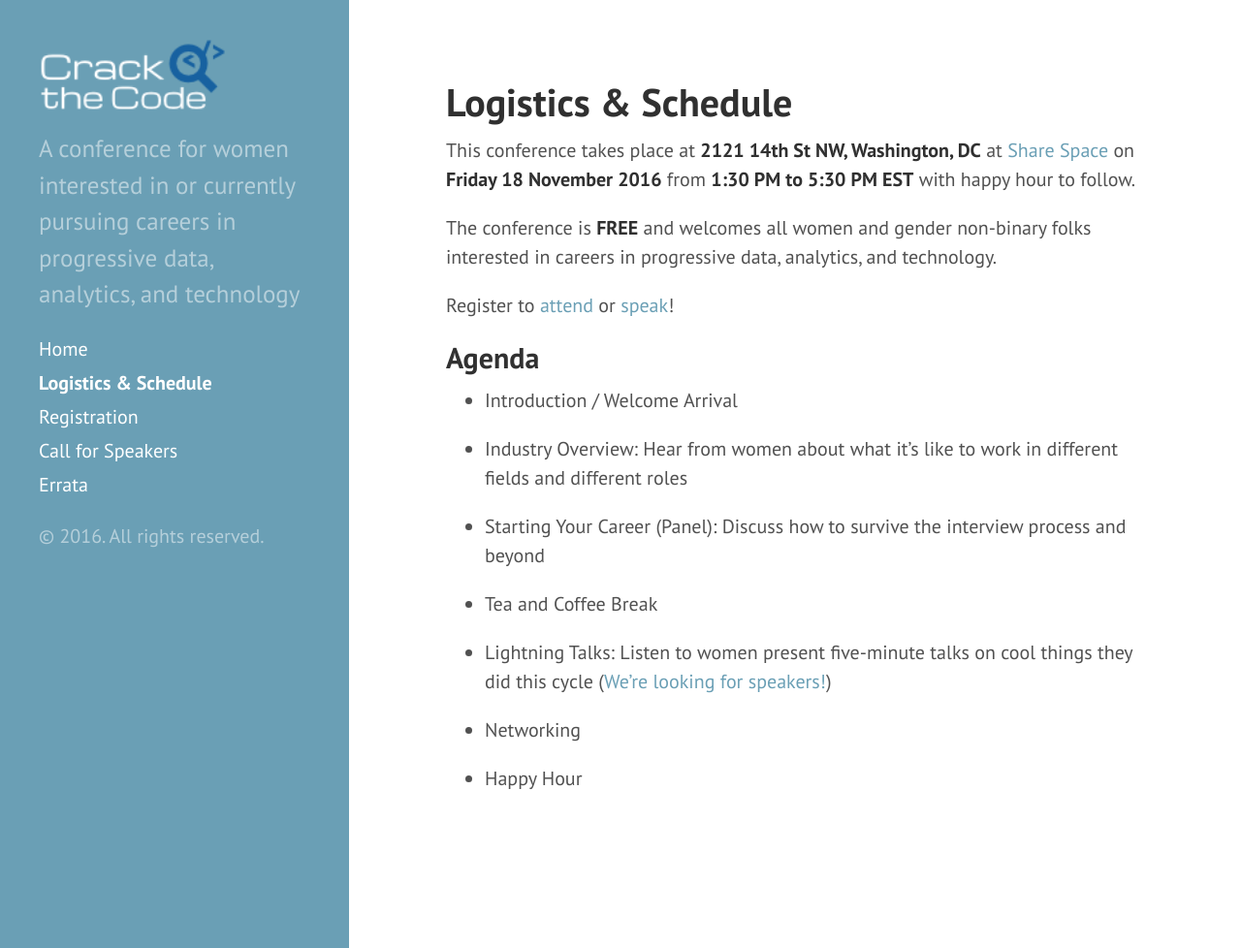
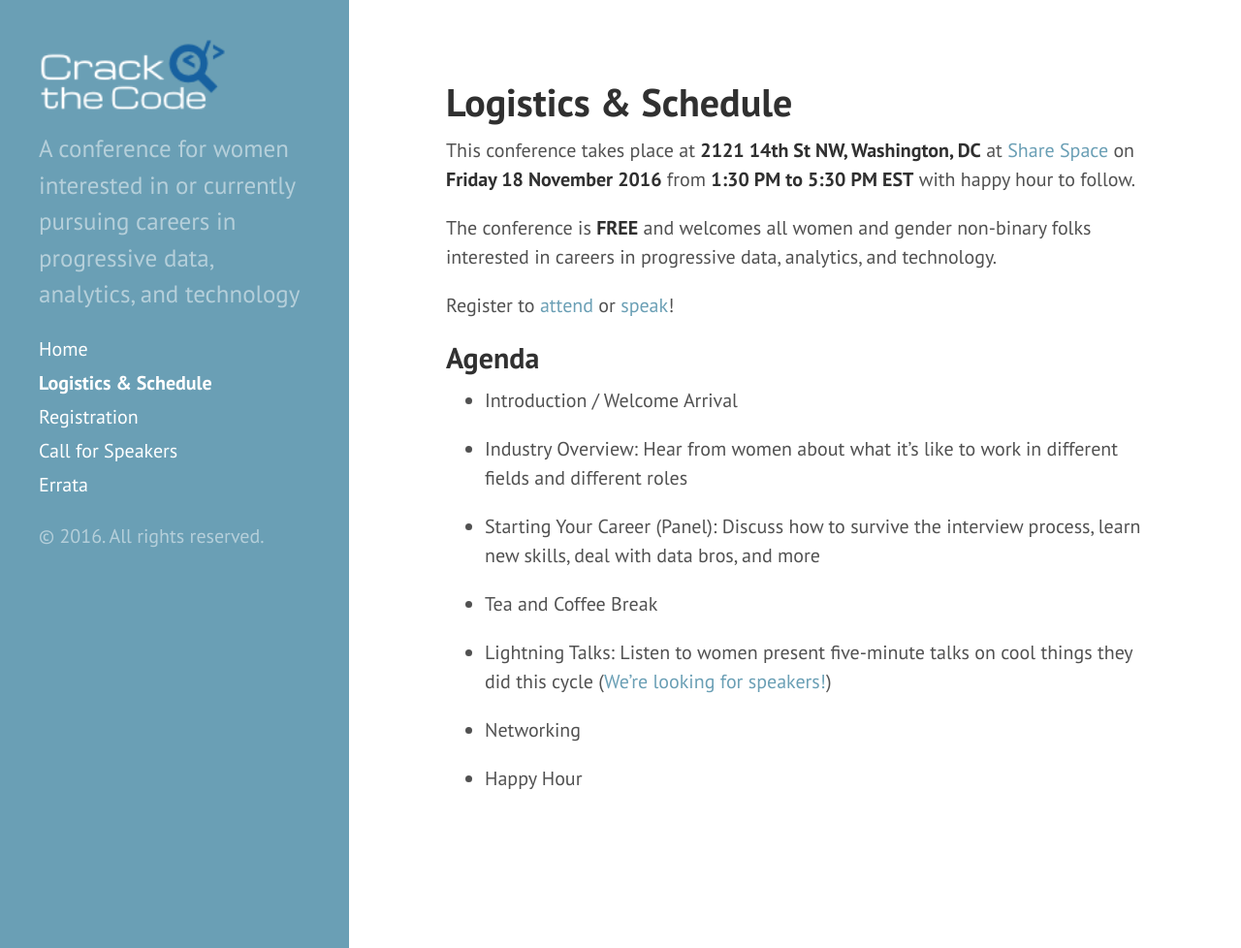
Before and after one commit to anniejw6/crackthecode_site, a Jekyll site: the page built from info.md, in a window 1280 px wide and 978 px high. Shown: the whole window at 97% size. Built offline with Jekyll 4.4.1, drawn with Linux system fonts in a browser that asks for light colours; Markdown is read by kramdown in place of the engine named in the settings.

Commit message:
clarify panel

```diff
--- a/info.md
+++ b/info.md
@@ -15,7 +15,7 @@ Register to [attend](/register/) or [speak](/speakers/)!
 
 * Industry Overview: Hear from women about what it's like to work in different fields and different roles
 
-* Starting Your Career (Panel): Discuss how to survive the interview process and beyond
+* Starting Your Career (Panel): Discuss how to survive the interview process, learn new skills, deal with data bros, and more
 
 * Tea and Coffee Break
 
```
